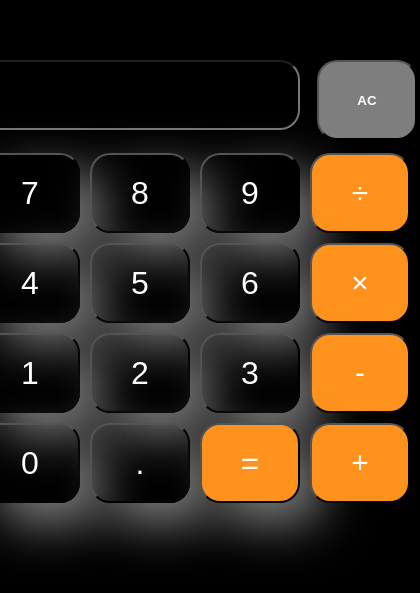
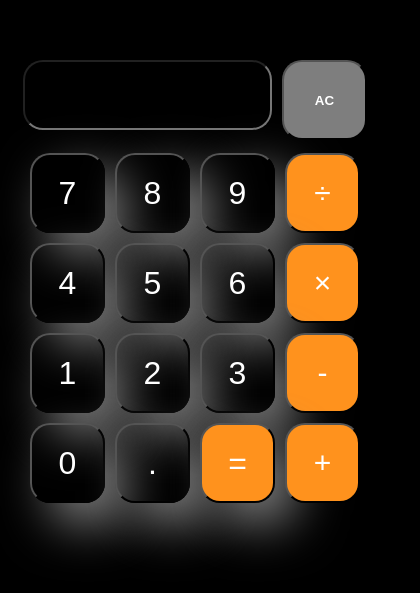
Before and after one commit to mehranyasari/Calculator, a plain HTML site: page index.html in a window 390 px wide. Shown: the part 225-818 px from the top of the page, 420 px wide, since content can reach past the window. Drawn offline with Linux system fonts and the light colour scheme.

Commit message:
responsive for phone

```diff
--- a/style.css
+++ b/style.css
@@ -108,3 +108,16 @@ body {
 
     border-radius: 20px;
 }
+
+@media only screen and (max-width: 768px) {
+    .container {
+        width: 350px;
+        height: 400px;
+    }
+
+    .clear {
+        margin-left: 85px;
+        padding: 0;
+        width: 85px;
+    }
+}
```
